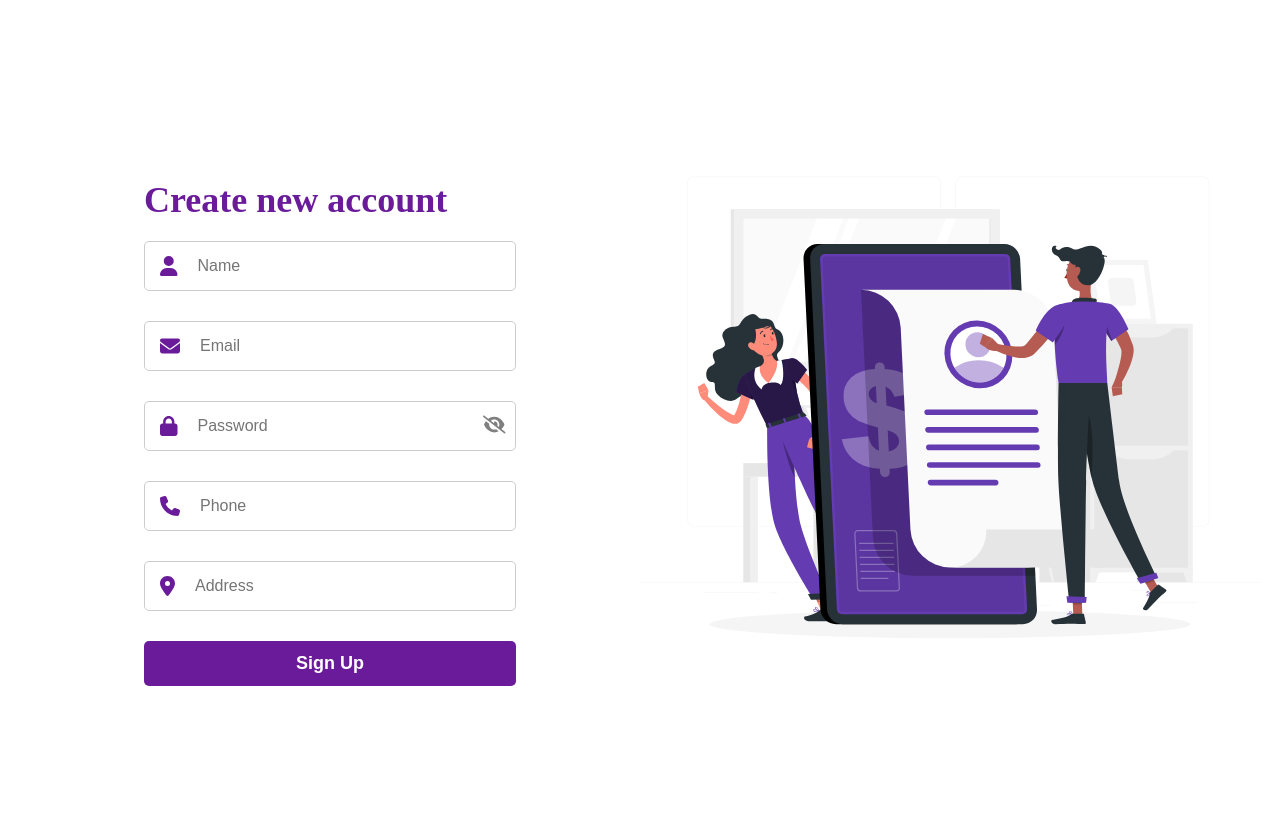
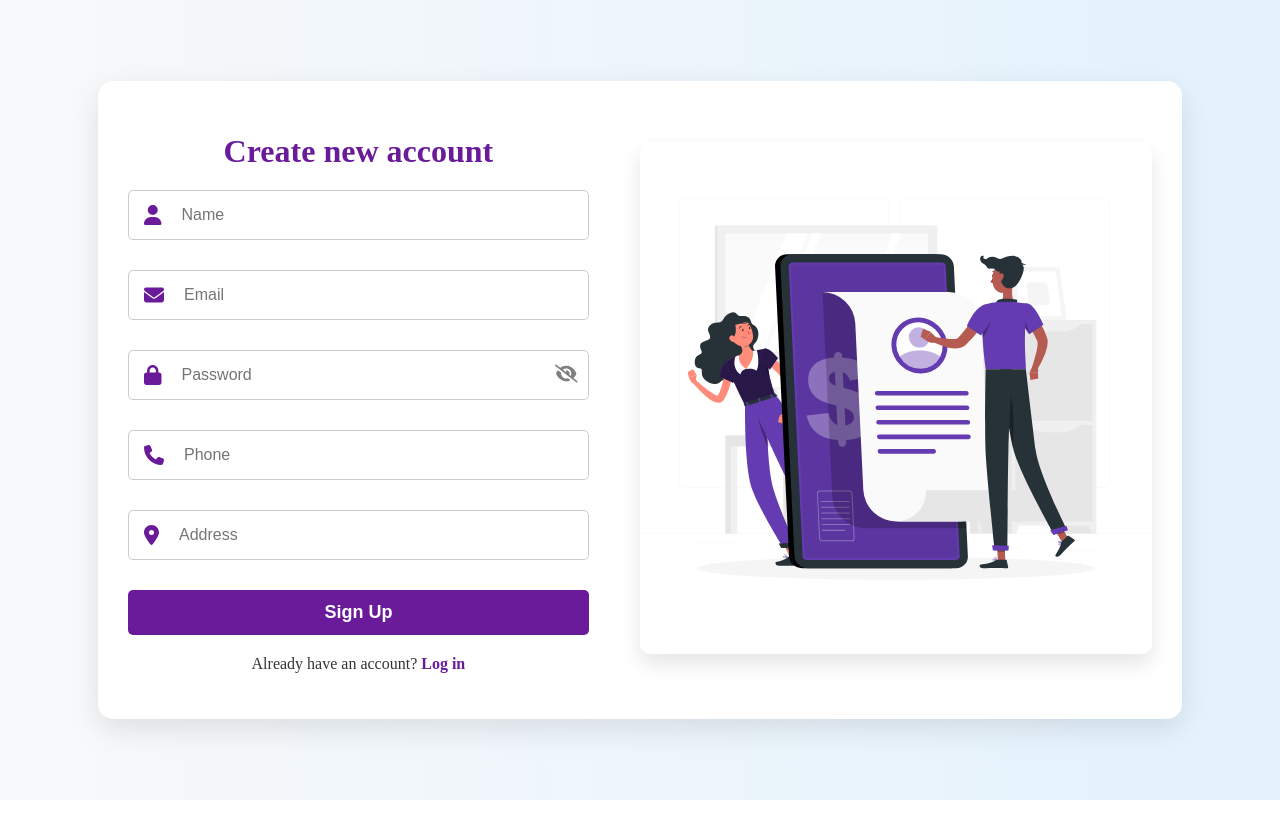
Before and after one commit to MoheeQwariq/Invoice-Generator-App, a React (Vite) app: page /SignUp in a window 1280 px wide. After the commit the page ends 800 px from the top, so only its background shows below. Built offline with nearby package versions, Linux system fonts and the light colour scheme.

Commit message:
Updated Login and SignUp components

```diff
--- a/src/screen/login/login.css
+++ b/src/screen/login/login.css
@@ -3,7 +3,8 @@
   justify-content: center;
   align-items: center;
   height: 100vh;
-  background: linear-gradient(to right, #f8f9fa, #e3f2fd); /* Light gradient */
+  background: linear-gradient(to right, #f8f9fa, #e3f2fd);
+  /* Light gradient */
   color: #333;
   user-select: none;
 }
@@ -13,6 +14,7 @@ body {
   padding: 0;
   color: #333;
 }
+
 .login-container {
   display: flex;
   justify-content: space-between;
@@ -69,10 +71,6 @@ button {
   transition: 0.3s;
 }
 
-button:hover {
-  background-color: #9c27b0;
-}
-
 button:disabled {
   background-color: #ccc;
   cursor: not-allowed;
--- a/src/screen/signUp/signUp.css
+++ b/src/screen/signUp/signUp.css
@@ -1,18 +1,39 @@
+.sign-up-page {
+    display: flex;
+    justify-content: center;
+    align-items: center;
+    height: 100vh;
+    background: linear-gradient(to right, #f8f9fa, #e3f2fd);
+    /* Light gradient */
+    color: #333;
+    user-select: none;
+}
+
 .sign-up-container {
     display: flex;
     justify-content: space-between;
     align-items: center;
-    height: 100vh;
-    padding: 20px;
+    width: 80%;
+    max-width: 1200px;
+    background: white;
+    padding: 30px;
+    border-radius: 15px;
+    box-shadow: 0px 10px 30px rgba(0, 0, 0, 0.1);
+}
+
+body {
+    margin: 0;
+    padding: 0;
+    color: #333;
 }
 
 .sign-up-form {
-    width: 30%;
-    margin-left: 10%;
+    width: 45%;
+    text-align: center;
 }
 
 .sign-up-form h1 {
-    font-size: 36px;
+    font-size: 32px;
     margin-bottom: 20px;
     color: #6a1b9a;
 }
@@ -25,25 +46,46 @@
 .sign-up-image img {
     max-width: 100%;
     height: auto;
+    border-radius: 10px;
+    box-shadow: 0px 10px 20px rgba(0, 0, 0, 0.1);
 }
 
 
 
 button {
     width: 100%;
-    padding: 15px;
+    padding: 12px;
     background-color: #6a1b9a;
     color: white;
     border: none;
     border-radius: 5px;
-    font-size: 16px;
+    font-size: 18px;
+    font-weight: bold;
     cursor: pointer;
-    display: block;
-    margin: 0 auto;
-
+    transition: 0.3s;
 }
 
 button:disabled {
     background-color: #ccc;
     cursor: not-allowed;
 }
+
+.signup-text {
+    text-align: center;
+    margin-top: 20px;
+    font-size: 16px;
+    color: #333;
+}
+
+.signup-link {
+    color: #6a1b9a;
+    font-weight: bold;
+    text-decoration: none;
+    transition: 0.3s;
+    cursor: pointer;
+}
+
+.signup-link:hover {
+    text-decoration: underline;
+    color: #9c27b0;
+}
--- a/src/screen/signUp/signUp.tsx
+++ b/src/screen/signUp/signUp.tsx
@@ -16,7 +16,6 @@ const SignUp = () => {
     });
 
     const [errors, setErrors] = useState<Partial<FormData>>({});
-    const [isSubmitting, setIsSubmitting] = useState(false);
     const navigate = useNavigate();
 
     const handleChange = (e: React.ChangeEvent<HTMLInputElement>) => {
@@ -27,7 +26,7 @@ const SignUp = () => {
 
     const handleSubmit = (e: React.FormEvent<HTMLFormElement>) => {
         e.preventDefault();
-        setIsSubmitting(true);
+
 
         const formErrors = validateForm(formData);
         setErrors(formErrors);
@@ -40,7 +39,6 @@ const SignUp = () => {
             if (users.some((user) => user.email === formData.email)) {
                 console.log("This email is already registered.");
                 setErrors((prev) => ({ ...prev, email: "Email already in use" }));
-                setIsSubmitting(false);
                 return;
             }
 
@@ -53,14 +51,16 @@ const SignUp = () => {
             console.log("Form contains errors.");
         }
 
-        setIsSubmitting(false);
+
     };
 
     return (
+     <div className="sign-up-page">
         <div className="sign-up-container">
             <div className="sign-up-form">
+                <div className="container">
+                <form onSubmit={handleSubmit}>
                 <h1>Create new account</h1>
-                <form onSubmit={handleSubmit}>
                     <InputField
                         type="text"
                         id="name"
@@ -111,15 +111,23 @@ const SignUp = () => {
                         error={errors.address}
                         icon={faMapMarkerAlt}
                     />
-                    <button type="submit" disabled={isSubmitting}>
-                        {isSubmitting ? "Signing Up..." : "Sign Up"}
-                    </button>
+                    <button type="submit">Sign Up</button>
                 </form>
+
+                <p className="signup-text">
+                   Already have an account?{" "}
+                   <span className="signup-link" onClick={() => navigate("/Login")}>
+                     Log in
+                   </span>
+                 </p>
+               </div>
             </div>
             <div className="sign-up-image">
                 <img src={AccountImage} alt="Sign Up" />
             </div>
         </div>
+    </div>
+
     );
 };
 
```
